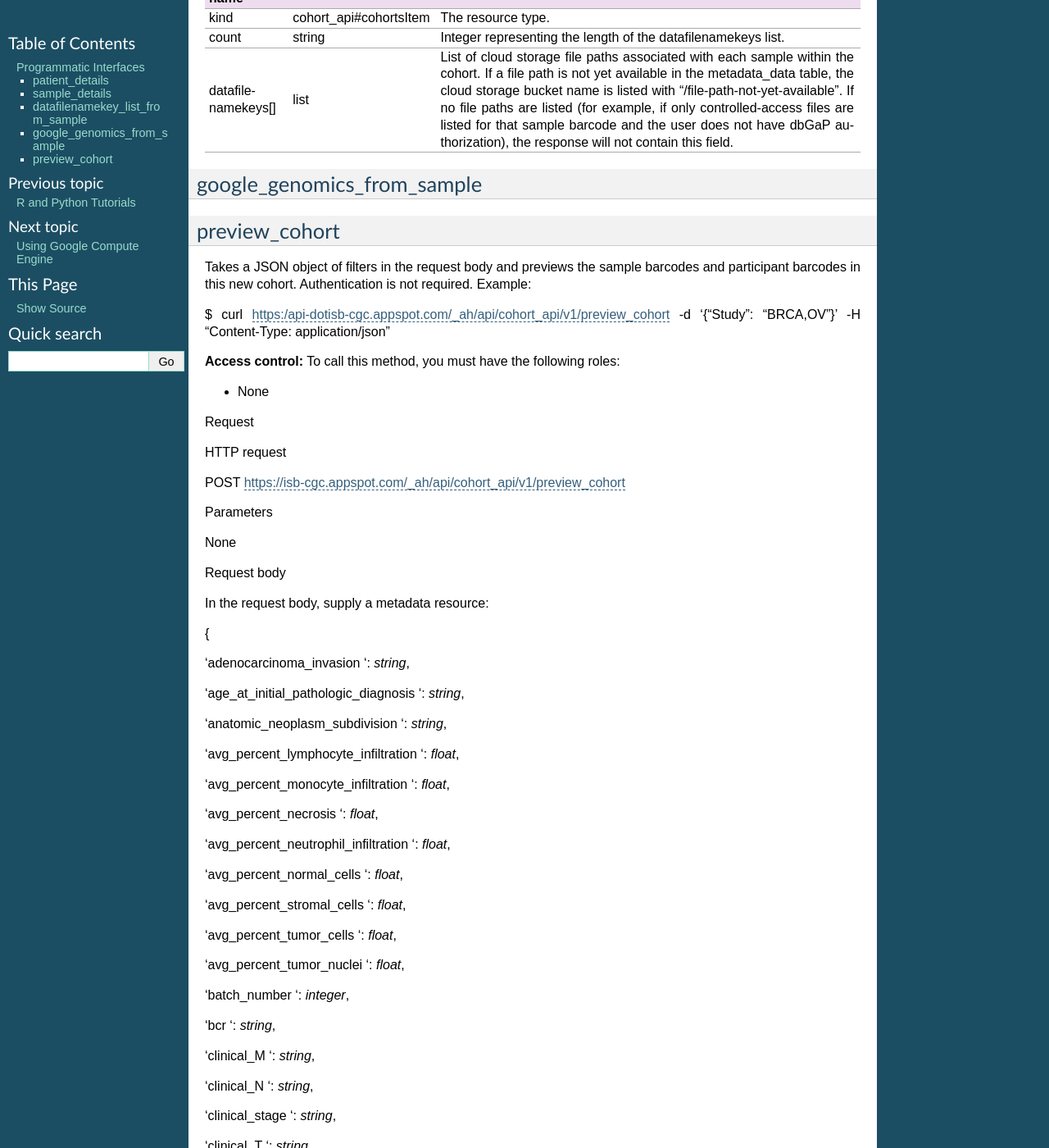
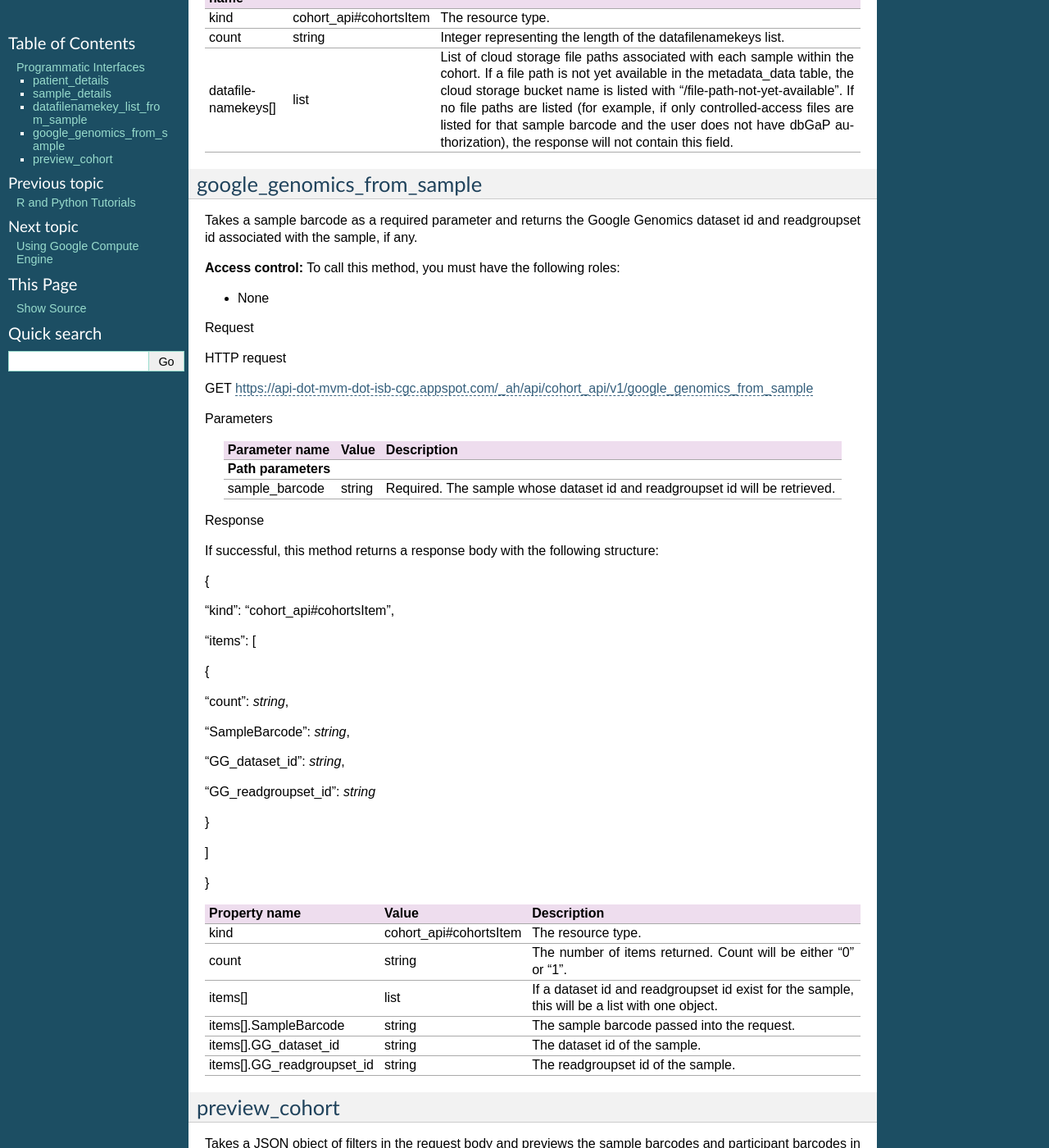
Before and after one commit to isb-cgc/readthedocs, a Sphinx documentation site: the page built from docs/source/sections/progapi/Programmatic-API.rst, in a window 1280 px wide and 1400 px high, scrolled down 17122 px. Shown: the whole window at 82% size. Built offline with Sphinx 7.4.7, drawn with Linux system fonts in a browser that asks for light colours.

Commit message:
google_genomics_from_sample

```diff
--- a/docs/source/sections/progapi/Programmatic-API.rst
+++ b/docs/source/sections/progapi/Programmatic-API.rst
@@ -646,7 +646,72 @@ structure:
 google_genomics_from_sample
 ###########################
 
+Takes a sample barcode as a required parameter and returns the Google Genomics dataset id and readgroupset id associated with the sample, if any.
 
+**Access control:** To call this method, you must have the following
+roles:
+
+-  None
+
+Request
+
+HTTP request
+
+GET https://api-dot-mvm-dot-isb-cgc.appspot.com/_ah/api/cohort_api/v1/google_genomics_from_sample
+
+Parameters
+
++-----------------------+-------------+--------------------------------------------------------------------------------------------------------------------+
+| **Parameter name**    | **Value**   | **Description**                                                                                                    |
++=======================+=============+====================================================================================================================+
+| **Path parameters**   |             |                                                                                                                    |
++-----------------------+-------------+--------------------------------------------------------------------------------------------------------------------+
+| sample\_barcode       | string      | Required. The sample whose dataset id and readgroupset id will be retrieved.                                       |
++-----------------------+-------------+--------------------------------------------------------------------------------------------------------------------+
+
+
+Response
+
+If successful, this method returns a response body with the following
+structure:
+
+{
+
+"kind": "cohort\_api#cohortsItem",
+
+"items": [
+
+{
+
+"count": *string*,
+
+"SampleBarcode": *string*,
+
+"GG_dataset_id": *string*,
+
+"GG_readgroupset_id": *string*
+
+}
+
+]
+
+}
+
++----------------------------+-------------------------+-------------------------------------------------------------------------------------------------------------+
+| **Property name**          | **Value**               | **Description**                                                                                             |
++============================+=========================+=============================================================================================================+
+| kind                       | cohort\_api#cohortsItem | The resource type.                                                                                          |
++----------------------------+-------------------------+-------------------------------------------------------------------------------------------------------------+
+| count                      | string                  | The number of items returned. Count will be either "0" or "1".                                              |
++----------------------------+-------------------------+-------------------------------------------------------------------------------------------------------------+
+| items[]                    | list                    | If a dataset id and readgroupset id exist for the sample, this will be a list with one object.              |
++----------------------------+-------------------------+-------------------------------------------------------------------------------------------------------------+
+| items[].SampleBarcode      | string                  | The sample barcode passed into the request.                                                                 |
++----------------------------+-------------------------+-------------------------------------------------------------------------------------------------------------+
+| items[].GG_dataset_id      | string                  | The dataset id of the sample.                                                                               |
++----------------------------+-------------------------+-------------------------------------------------------------------------------------------------------------+
+| items[].GG_readgroupset_id | string                  | The readgroupset id of the sample.                                                                          |
++----------------------------+-------------------------+-------------------------------------------------------------------------------------------------------------+
 
 
 preview_cohort
```
